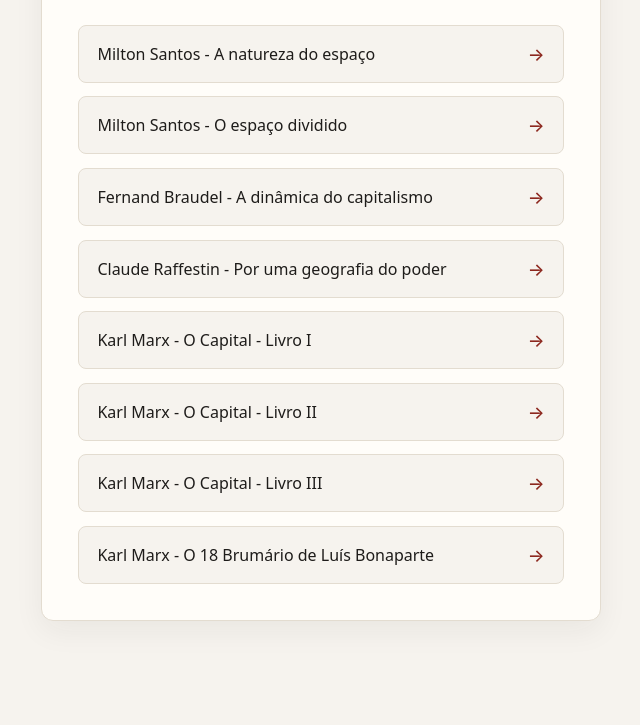
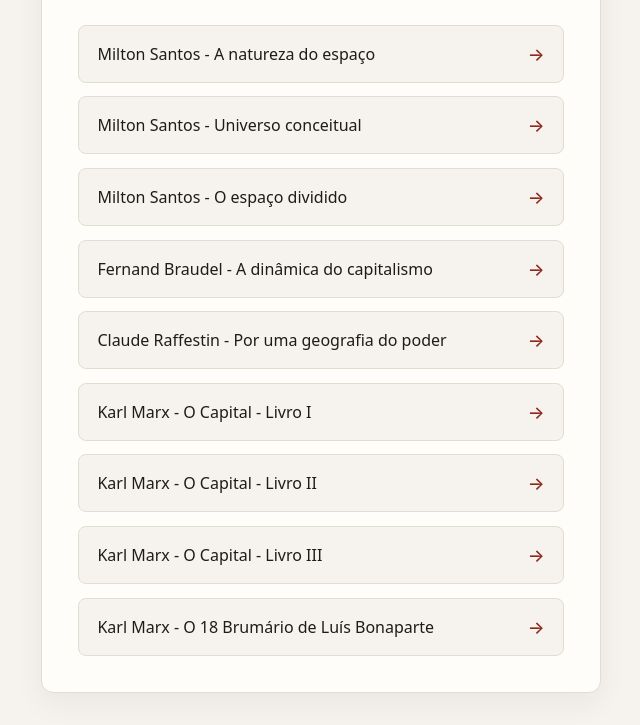
Before and after one commit to wagnerwn/books, a plain HTML site: page index.html in a window 1280 px wide. Shown: the part 183-908 px from the top of the page, without its empty margins (319-959 px from the left). Before the commit the page ends 836 px from the top, so only its background shows below. Drawn offline with Linux system fonts and the light colour scheme.

Commit message:
Add link to 'Universo conceitual' by Milton Santos

```diff
--- a/index.html
+++ b/index.html
@@ -109,6 +109,7 @@
 
     <ul>
       <li><a href="a_natureza_do_espa_o_atlas_infogr_fico_interativo.html">Milton Santos - A natureza do espaço</a></li>
+      <li><a href="universo_conceitual_de_milton_santos_atlas_interativo_de_conceitos_e_obras.html">Milton Santos - Universo conceitual</a></li>
       <li><a href="o_espa_o_dividido_atlas_infogr_fico_interativo.html">Milton Santos - O espaço dividido</a></li>
       <li><a href="a_din_mica_do_capitalismo_atlas_conceitual_e_infogr_fico_interativo.html">Fernand Braudel - A dinâmica do capitalismo</a></li>
       <li><a href="por_uma_geografia_do_poder_atlas_conceitual_e_infogr_fico_interativo.html">Claude Raffestin - Por uma geografia do poder</a></li>
```
